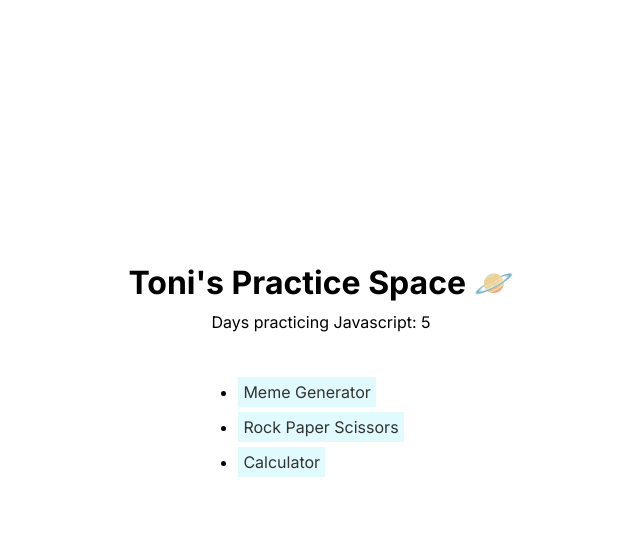
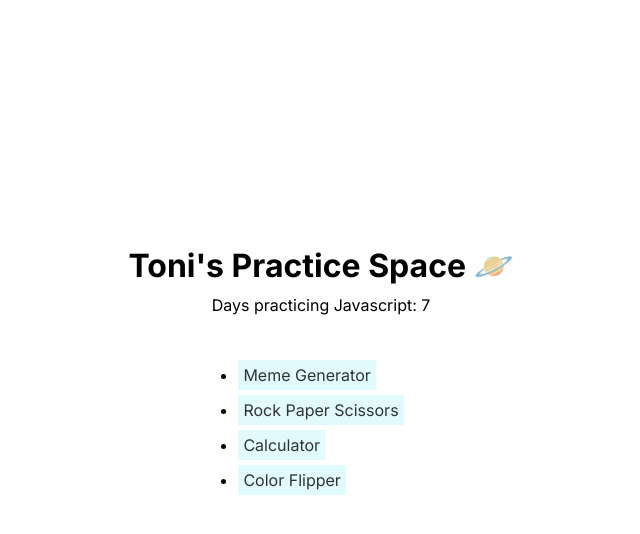
Before and after one commit to tonsz/super-tiny-projects, a PHP site: page / in a window 1280 px wide. Shown: the top 534 px of the page, without its empty margins (319-959 px from the left). Run offline with PHP 8.4, Linux system fonts and the light colour scheme.

Commit message:
Flipper changes

```diff
--- a/color-flipper/index.html
+++ b/color-flipper/index.html
@@ -9,7 +9,7 @@
 </head>
 <body>
     <div class="container">
-        <h1>Background Color: <span id="hex-code"></span></h1>
+        <h1>Background Color: <span id="hex-code">#FFFFFF</span></h1>
         <button id="color-flipper">CLICK ME</button>
     </div>
     <script src="app.js"></script>
--- a/color-flipper/style.css
+++ b/color-flipper/style.css
@@ -17,6 +17,7 @@
 }
 
 .container h1 {
+
     border: 1px solid #232323;
     border-radius: 10px;
     padding: 20px 30px;
@@ -25,10 +26,11 @@
 }
 
 .container button {
+
     background-color: white;
     padding: 15px 30px;
     border: 1px solid #5ca0aa;
-    border-radius: 2px;
+    border-radius: 5px;
     margin: 20px;
     cursor: pointer;
     font-size: 14px;
--- a/index.html
+++ b/index.html
@@ -11,7 +11,7 @@
     <div class="main">
         <div class="title">
             <h1>Toni's Practice Space 🪐</h1>
-            <p>Days practicing Javascript: 5</p>
+            <p>Days practicing Javascript: 7</p>
         </div>
         <div class="content">
             <ul>
@@ -24,6 +24,9 @@
                 <li>
                     <a href="./calculator/">Calculator</a>
                 </li>
+                <li>
+                    <a href="./color-flipper/">Color Flipper</a>
+                </li>
             </ul>
         </div>
     </div>
```
